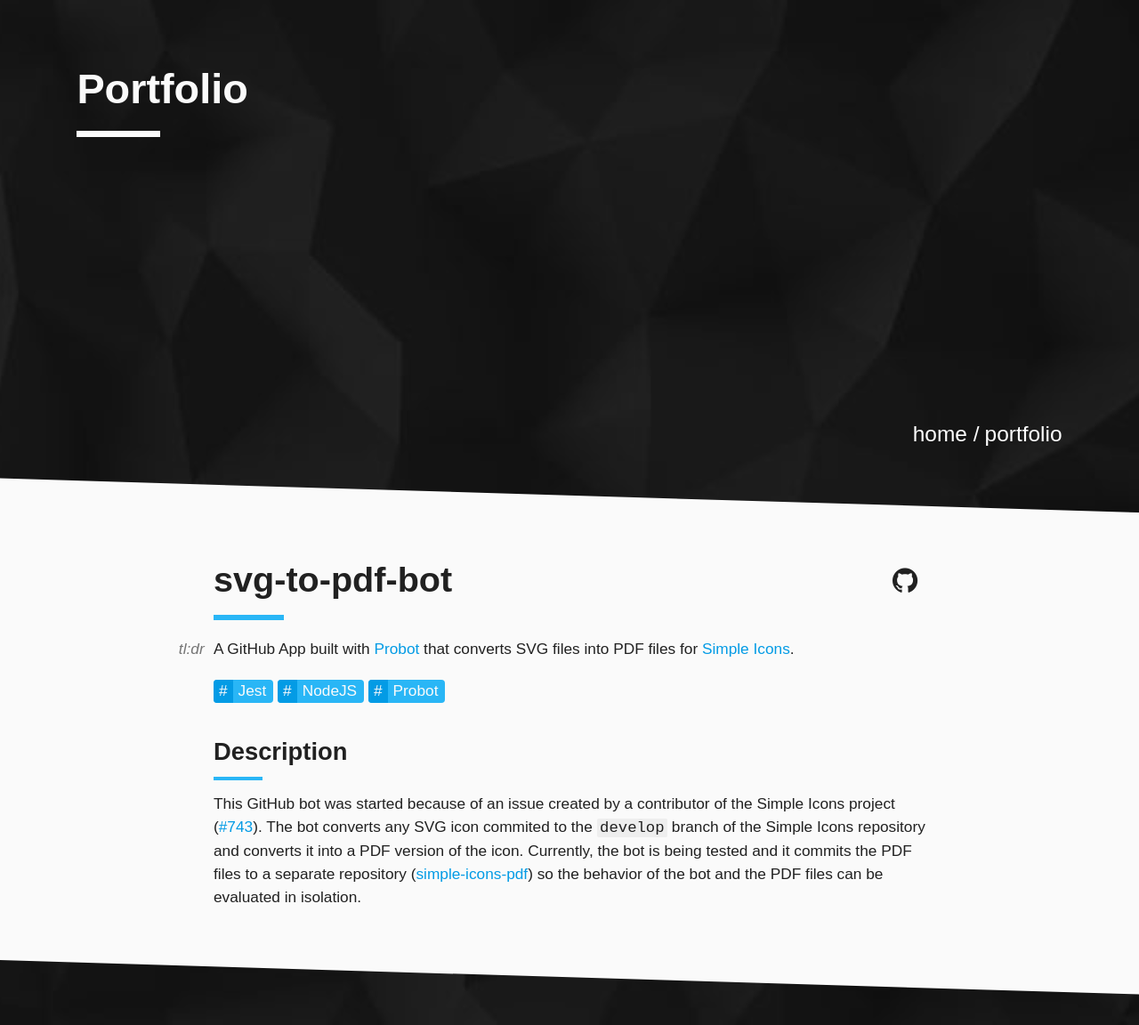
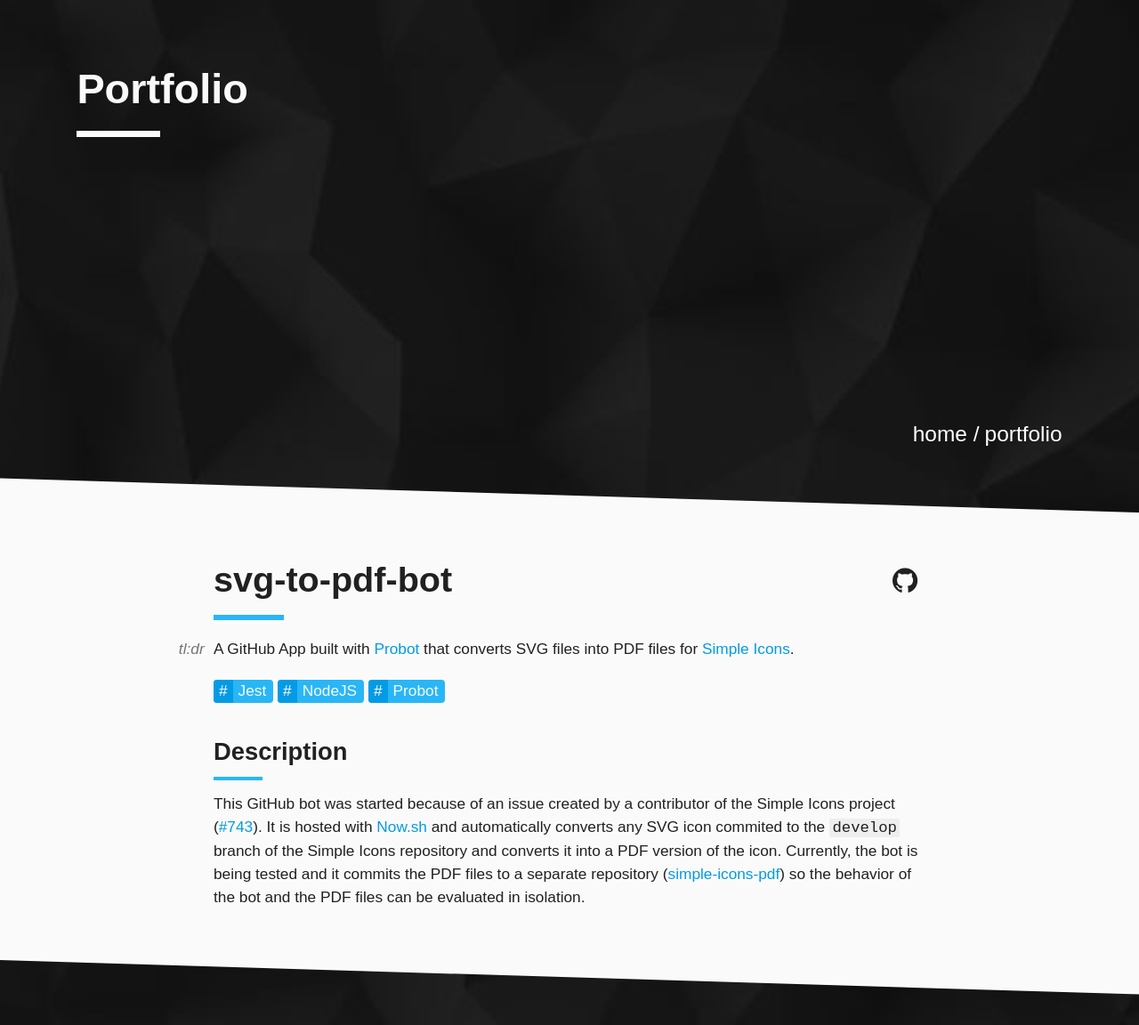
Before and after one commit to fossabot/portfolio-12, a Jekyll site: the page built from portfolio/svg-to-pdf-bot.html, in a window 1280 px wide. Shown: the whole page at 89% size. Built offline with Jekyll 4.4.1, drawn with Linux system fonts in a browser that asks for light colours.

Commit message:
Add Now.sh link to svg-to-pdf bot page

```diff
--- a/portfolio/svg-to-pdf-bot.html
+++ b/portfolio/svg-to-pdf-bot.html
@@ -3,4 +3,4 @@
 layout: project
 ---
 
-<p>This GitHub bot was started because of an issue created by a contributor of the Simple Icons project (<a class="text-link" href="https://github.com/simple-icons/simple-icons/issues/743" rel="noopener">#743</a>). The bot converts any SVG icon commited to the <code class="code-inline">develop</code> branch of the Simple Icons repository and converts it into a PDF version of the icon. Currently, the bot is being tested and it commits the PDF files to a separate repository (<a class="text-link" href="https://github.com/simple-icons/simple-icons-pdf" rel="noopener">simple-icons-pdf</a>) so the behavior of the bot and the PDF files can be evaluated in isolation.</p>
+<p>This GitHub bot was started because of an issue created by a contributor of the Simple Icons project (<a class="text-link" href="https://github.com/simple-icons/simple-icons/issues/743" rel="noopener">#743</a>). It is hosted with <a class="text-link" href="https://zeit.co/now" rel="noopener">Now.sh</a> and automatically converts any SVG icon commited to the <code class="code-inline">develop</code> branch of the Simple Icons repository and converts it into a PDF version of the icon. Currently, the bot is being tested and it commits the PDF files to a separate repository (<a class="text-link" href="https://github.com/simple-icons/simple-icons-pdf" rel="noopener">simple-icons-pdf</a>) so the behavior of the bot and the PDF files can be evaluated in isolation.</p>
```
